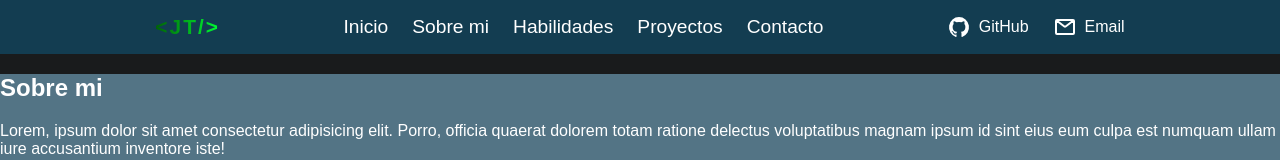
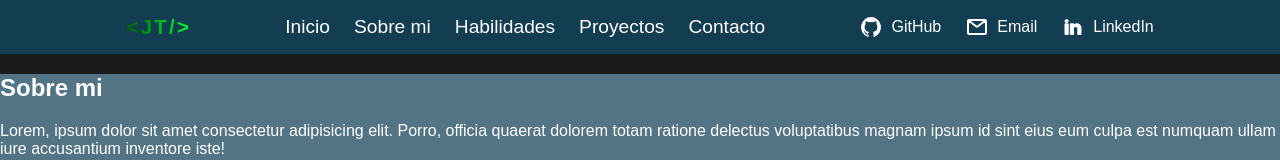
Before and after one commit to Resvier/portfolio, a React (Vite) app: page / in a window 1280 px wide. Shown: the top 160 px of the page. Built offline with nearby package versions, Linux system fonts and the light colour scheme.

Commit message:
added linkdedIn info and updated to header

```diff
--- a/src/components/Header.jsx
+++ b/src/components/Header.jsx
@@ -1,6 +1,7 @@
 import Navbar from './Navbar'
 import mail from '../icons/mail.svg'
 import github from '../icons/github.svg'
+import linkedin from '../icons/linked-in.svg'
 import { info } from '../data/info'
 
 export default function Header () {
@@ -19,6 +20,10 @@ export default function Header () {
           <img src={mail} alt='Email' />
           Email
         </a>
+        <a target='_blank' rel='noopener noreferrer' href={info.linkedin}>
+          <img src={linkedin} alt='LinkedIn' />
+          LinkedIn
+        </a>
 
       </div>
     </header>
--- a/src/data/info.js
+++ b/src/data/info.js
@@ -1,6 +1,6 @@
 export const info = {
   email: 'javiertf2000@gmail.com',
   location: 'Lugo, Galicia, España',
-  linkedin: 'https://www.linkedin.com/in/javier-torres-franco-7b2b4b2b4/',
+  linkedin: 'https://www.linkedin.com/in/francisco-javier-torres-franco/',
   github: 'https://github.com/Resvier'
 }
```
Also changed, not shown: src/icons/linked-in.svg (added).
